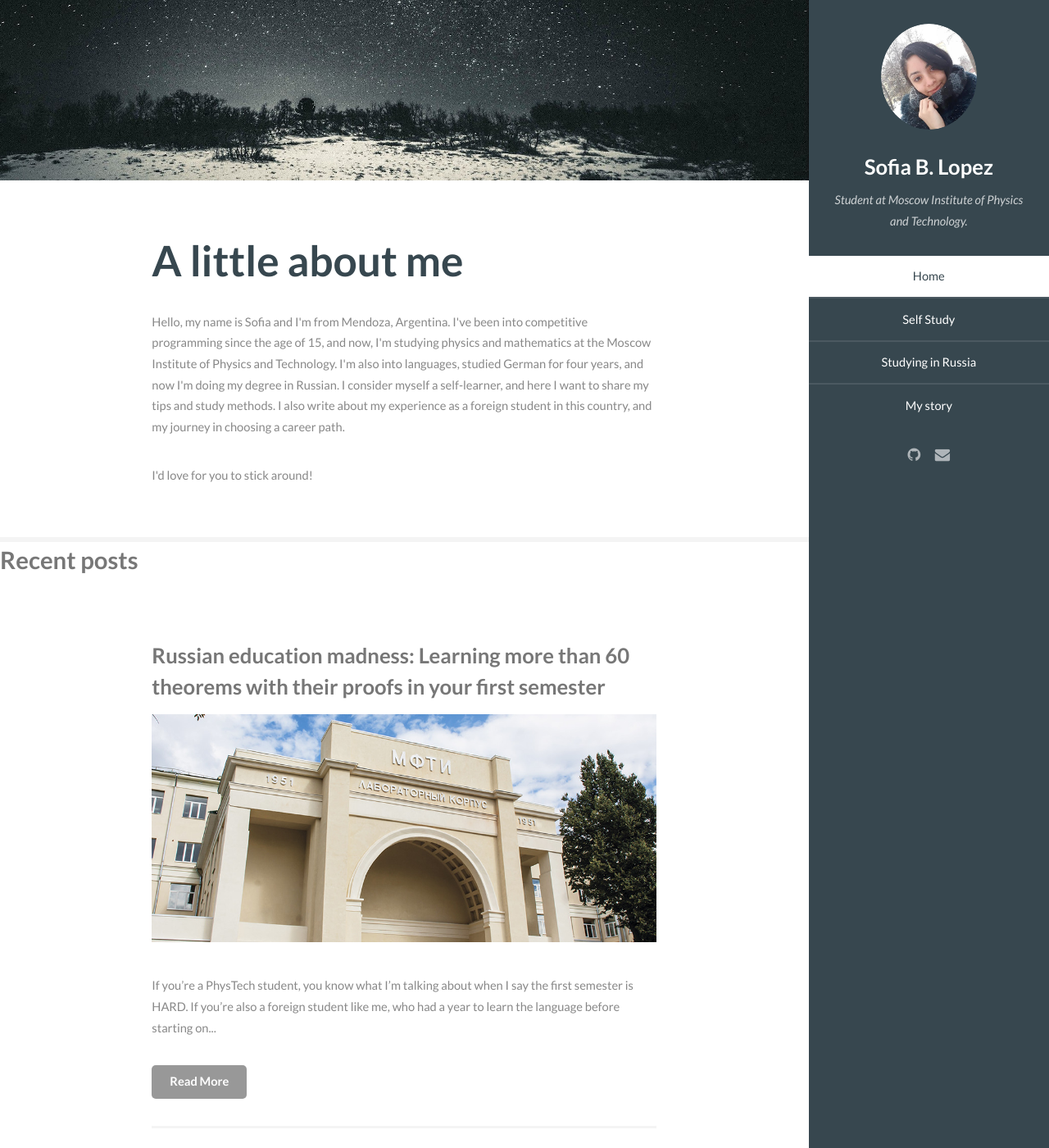
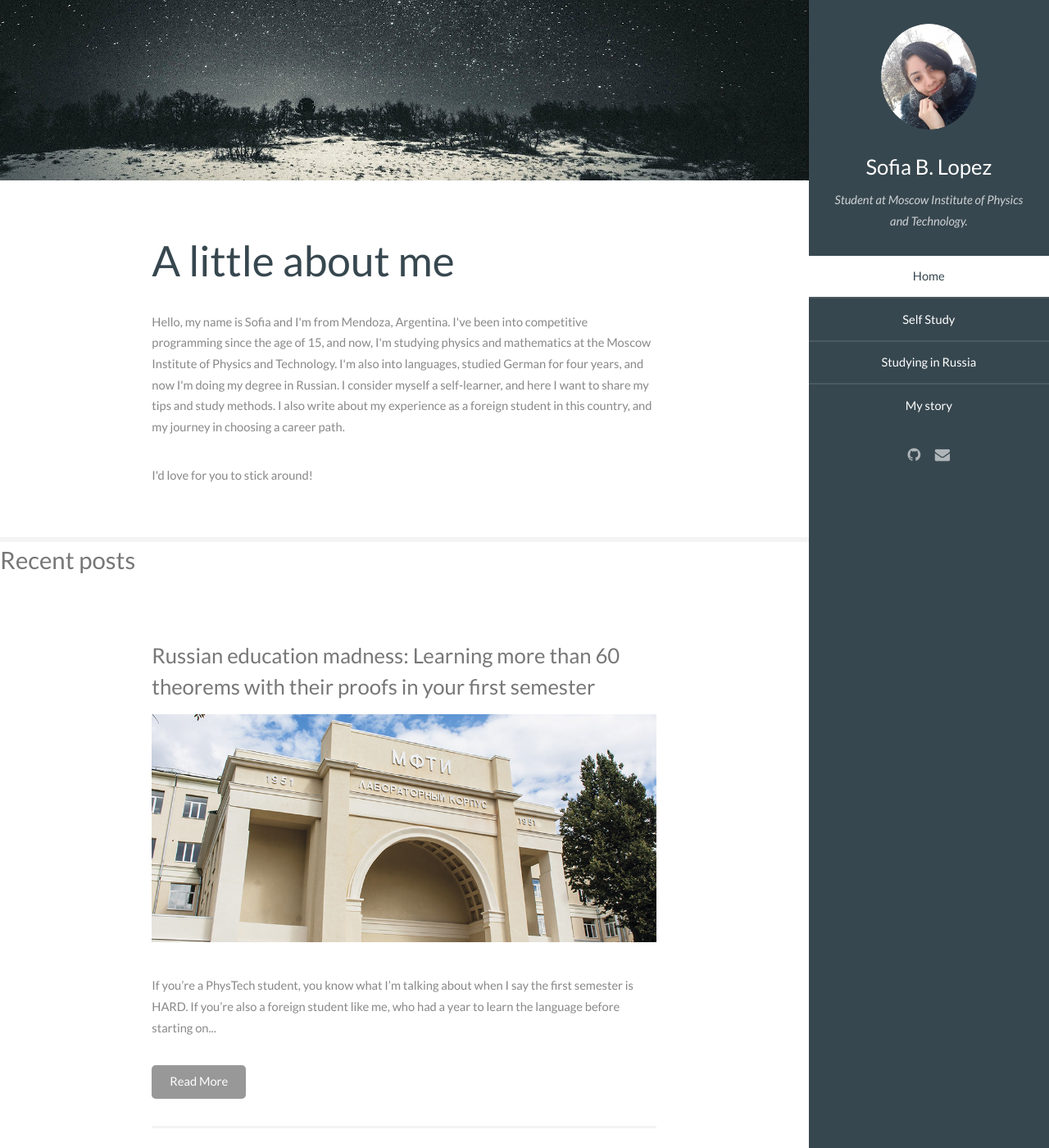
Before and after one commit to sofiabelen/sofiabelen.github.io, a Jekyll site: the page built from index.html, in a window 1280 px wide and 1400 px high. Shown: the whole window at 82% size. Built offline with Jekyll 4.4.1, drawn with Linux system fonts in a browser that asks for light colours; Markdown is read by kramdown in place of the engine named in the settings; the list of posts is cut into pages by our own code.

```diff
--- a/_sass/_vars.scss
+++ b/_sass/_vars.scss
@@ -16,8 +16,8 @@
 // Font.
 	$font-family:				'Lato', sans-serif;
 	$font-family-fixed:			'Source Code Pro', monospace;
-	$font-weight:				400;
-	$font-weight-bold:			600;
+	$font-weight:				300;
+	$font-weight-bold:			500;
 
 // Color.
         $light-blue:                             #5c9bd6;
```
